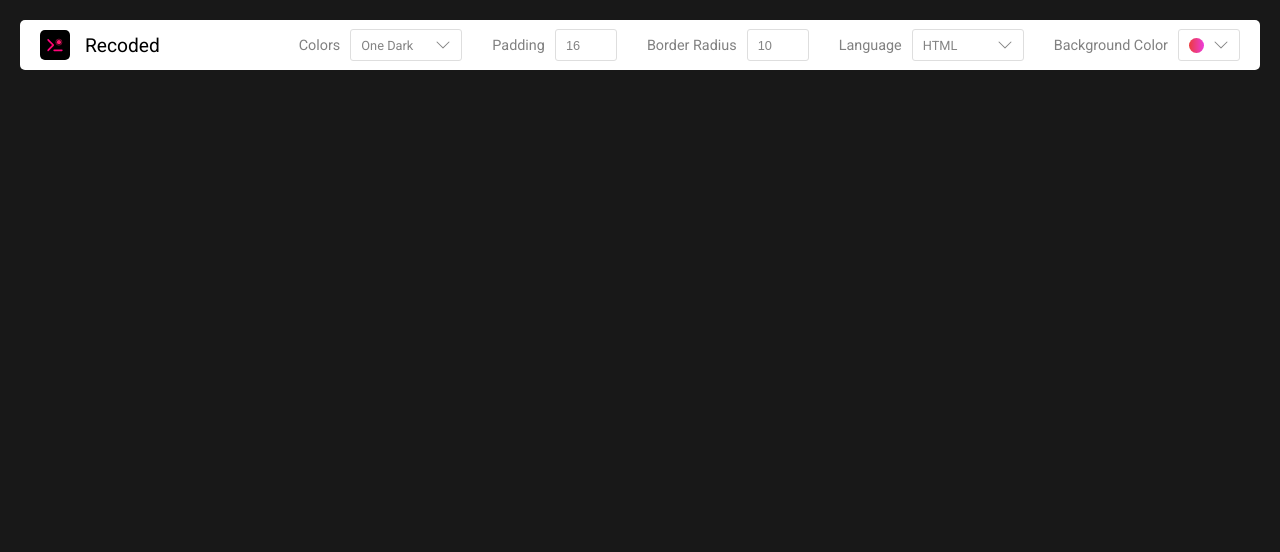
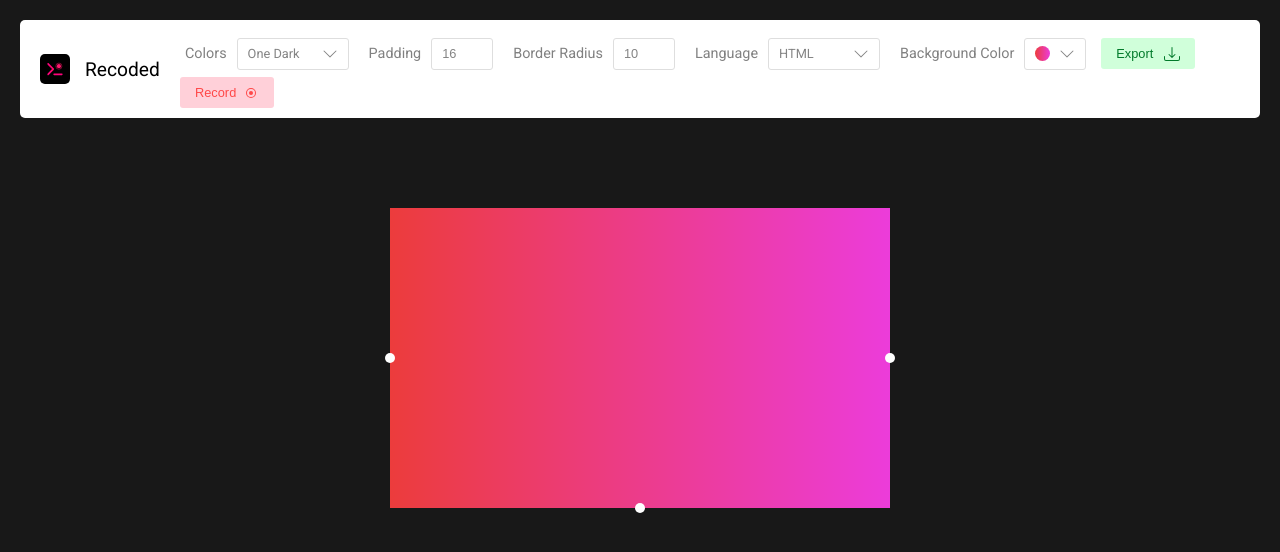
Before and after one commit to siddharthroy12/recoded, a React (Create React App) app: page / in a window 1280 px wide. Shown: the top 552 px of the page. Built offline with nearby package versions, Linux system fonts and the light colour scheme.

Commit message:
Background finished

```diff
--- a/package.json
+++ b/package.json
@@ -7,6 +7,7 @@
     "@testing-library/react": "^12.0.0",
     "@testing-library/user-event": "^13.2.1",
     "react": "^17.0.2",
+    "react-ace": "^9.5.0",
     "react-dom": "^17.0.2",
     "react-scripts": "5.0.0",
     "web-vitals": "^2.1.0"
--- a/src/App.js
+++ b/src/App.js
@@ -1,9 +1,33 @@
+import { useState } from 'react';
 import Header from './components/Header';
+import Background from './components/Background';
 
 function App() {
+  // use Redux? nah
+  const [padding, setPadding] = useState(16);
+  const [colors, setColors] = useState('One Dark');
+  const [language, setLanguage] = useState('HTML');
+  const [borderRadius, setBorderRadius] = useState(10);
+  const [backgroundColor, setBackgroundColor] = useState(1);
+
+  const onExport = () => {
+  }
+
+  const onRecord = () => {
+  }
+
   return (
     <>
-      <Header />
+      <Header
+        padding={padding} setPadding={setPadding}
+        colors={colors} setColors={setColors}
+        language={language} setLanguage={setLanguage}
+        borderRadius={borderRadius} setBorderRadius={setBorderRadius}
+        backgroundColor={backgroundColor} setBackgroundColor={setBackgroundColor}
+        onExport={onExport}
+        onRecord={onRecord}
+      />
+      <Background backgroundColor={backgroundColor} />
     </>
   );
 }
--- /dev/null
+++ b/src/components/Background/index.css
@@ -0,0 +1,55 @@
+.background {
+  width: 500px;
+  height: 300px;
+  margin: auto;
+  margin-top: 90px;
+  position: relative;
+  margin-bottom: 100px;
+}
+
+.resize-handle-left {
+  position: absolute;
+  left: 0;
+  top: 50%;
+  background-color: #ffffff;
+  width: 10px;
+  height: 10px;
+  border-radius: 50px;
+  transform: translate(-50%, -50%);
+  cursor: col-resize;
+  transition-duration: 300ms;
+}
+
+.resize-handle-right {
+  position: absolute;
+  right: 0;
+  top: 50%;
+  background-color: #ffffff;
+  width: 10px;
+  height: 10px;
+  border-radius: 50px;
+  transform: translate(50%, -50%);
+  cursor: col-resize;
+  transition-duration: 300ms;
+}
+
+.resize-handle-bottom {
+  position: absolute;
+  left: 50%;
+  bottom: 0;
+  background-color: #ffffff;
+  width: 10px;
+  height: 10px;
+  border-radius: 50px;
+  transform: translate(-50%, 50%);
+  cursor: row-resize;
+  transition-duration: 300ms;
+
+}
+
+.resize-handle-left:hover,
+.resize-handle-right:hover,
+.resize-handle-bottom:hover {
+  width: 15px;
+  height: 15px;
+}
--- /dev/null
+++ b/src/components/Background/index.js
@@ -0,0 +1,94 @@
+import { useEffect, useRef } from 'react';
+
+import './index.css';
+
+export default function Background({ backgroundColor }) {
+  const backgroundRef = useRef(null);
+  const handleRightRef = useRef(null);
+  const handleLeftRef = useRef(null);
+  const handleBottomRef = useRef(null);
+
+  useEffect(() => {
+    handleRightRef.current.addEventListener('mousedown', initResizeRight, false);
+    handleLeftRef.current.addEventListener('mousedown', initResizeLeft, false);
+    handleBottomRef.current.addEventListener('mousedown', initResizeBottom, false);
+
+    return () => {
+      handleRightRef.current.removeEventListener('mousedown', initResizeRight, false);
+      handleLeftRef.current.removeEventListener('mousedown', initResizeLeft, false);
+      handleBottomRef.current.removeEventListener('mousedown', initResizeBottom, false);
+    }
+  },[ initResizeRight, initResizeLeft, initResizeBottom]);
+
+  // I cannot avoid duplicate functions here
+  function initResizeRight() {
+    window.addEventListener('mousemove', resizeRight, false);
+    window.addEventListener('mouseup', stopResizeRight, false);
+  }
+
+  function resizeRight(e) {
+    const element = backgroundRef.current;
+    element.style.width = (e.clientX - element.offsetLeft) + 'px';
+
+    if (+(element.style.width.replace('px', '')) < 400) {
+      element.style.width = '400px';
+    }
+    if (+(element.style.width.replace('px', '')) > 800) {
+      element.style.width = '800px';
+    }
+  }
+
+  function stopResizeRight() {
+    window.removeEventListener('mousemove', resizeRight, false);
+    window.removeEventListener('mouseup', stopResizeRight, false);
+  }
+
+  function initResizeLeft() {
+    window.addEventListener('mousemove', resizeLeft, false);
+    window.addEventListener('mouseup', stopResizeLeft, false);
+  }
+
+  function resizeLeft(e) {
+    const element = backgroundRef.current;
+    element.style.width = ((window.innerWidth - e.clientX)  - element.offsetLeft) + 'px';
+
+    if (+(element.style.width.replace('px', '')) < 400) {
+      element.style.width = '400px';
+    }
+    if (+(element.style.width.replace('px', '')) > 800) {
+      element.style.width = '800px';
+    }
+  }
+
+  function stopResizeLeft() {
+    window.removeEventListener('mousemove', resizeLeft, false);
+    window.removeEventListener('mouseup', stopResizeLeft, false);
+  }
+
+  function initResizeBottom() {
+    window.addEventListener('mousemove', resizeBottom, false);
+    window.addEventListener('mouseup', stopResizeBottom, false);
+  }
+
+  function resizeBottom(e) {
+    const element = backgroundRef.current;
+    element.style.height = ((e.clientY + window.scrollY) - element.offsetTop) + 'px';
+    if (+(element.style.height.replace('px', '')) < 300) {
+      element.style.height = '300px';
+    }
+
+  }
+
+  function stopResizeBottom() {
+    window.removeEventListener('mousemove', resizeBottom, false);
+    window.removeEventListener('mouseup', stopResizeBottom, false);
+  }
+
+  return (
+    <div className={`background background-color-${backgroundColor}`} ref={backgroundRef}>
+      <div className="resize-handle-left" ref={handleLeftRef} />
+      <div className="resize-handle-right" ref={handleRightRef}/>
+      <div className="resize-handle-bottom" ref={handleBottomRef}/>
+    </div>
+  );
+}
--- /dev/null
+++ b/src/components/Header/Button/ExportIcon/index.js
@@ -0,0 +1,6 @@
+export default function ExportIcon() {
+  return (<svg xmlns="http://www.w3.org/2000/svg" width="16" height="16" fill="currentColor" viewBox="0 0 16 16">
+  <path d="M.5 9.9a.5.5 0 0 1 .5.5v2.5a1 1 0 0 0 1 1h12a1 1 0 0 0 1-1v-2.5a.5.5 0 0 1 1 0v2.5a2 2 0 0 1-2 2H2a2 2 0 0 1-2-2v-2.5a.5.5 0 0 1 .5-.5z"/>
+  <path d="M7.646 11.854a.5.5 0 0 0 .708 0l3-3a.5.5 0 0 0-.708-.708L8.5 10.293V1.5a.5.5 0 0 0-1 0v8.793L5.354 8.146a.5.5 0 1 0-.708.708l3 3z"/>
+</svg>);
+}
--- /dev/null
+++ b/src/components/Header/Button/RecordIcon/index.js
@@ -0,0 +1,6 @@
+export default function RecordIcon() {
+  return (<svg xmlns="http://www.w3.org/2000/svg" width="16" height="16" fill="currentColor" viewBox="0 0 16 16">
+  <path d="M8 12a4 4 0 1 1 0-8 4 4 0 0 1 0 8zm0 1A5 5 0 1 0 8 3a5 5 0 0 0 0 10z"/>
+  <path d="M10 8a2 2 0 1 1-4 0 2 2 0 0 1 4 0z"/>
+</svg>);
+}
--- /dev/null
+++ b/src/components/Header/Button/index.css
@@ -0,0 +1,23 @@
+.button {
+  height: 31px;
+  padding: 0 15px;
+  border: none;
+  font-size: 0.8em;
+  margin-left: 15px;
+  border-radius: 3px;
+  cursor: pointer;
+  display: flex;
+  align-items: center;
+  justify-content: space-between;
+  width: 94px;
+}
+
+.button.record {
+  color: #FF4848;
+  background-color: #FFD0D9;
+}
+
+.button.export {
+  color: #017A2A;
+  background-color: #D0FFDA;
+}
--- /dev/null
+++ b/src/components/Header/Button/index.js
@@ -0,0 +1,12 @@
+import RecordIcon from './RecordIcon';
+import ExportIcon from './ExportIcon';
+import './index.css';
+
+export default function Button({ children, type, onClick }) {
+  return(<button onClick={onClick} className={`button ${type}`}>
+    { children }
+    {type === 'record' ?
+      <RecordIcon /> : <ExportIcon />
+    }
+  </button>);
+}
--- a/src/components/Header/index.css
+++ b/src/components/Header/index.css
@@ -1,10 +1,9 @@
 .header {
   display: flex;
-  height: 50px;
   align-items: center;
   justify-content: space-between;
   background-color: var(--header-background);
-  padding: 0 20px;
+  padding: 10px 20px;
   margin: 20px;
   border-radius: 5px;
 }
@@ -12,6 +11,7 @@
 .header__part {
   display: flex;
   align-items: center;
+  flex-wrap: wrap;
 }
 
 .app-logo {
@@ -29,8 +29,10 @@
 
 .input-label {
   color: var(--option-name);
+  margin-top: 15px;
+  margin-bottom: 15px;
   margin-right: 10px;
-  margin-left: 30px;
+  margin-left: 20px;
   font-size: 0.9em;
 }
 
--- a/src/components/Header/index.js
+++ b/src/components/Header/index.js
@@ -1,7 +1,7 @@
-import { useState } from 'react';
 import NumberInput from './NumberInput';
 import BackgroundColorInput from './BackgroundColorInput';
 import SelectInput from './SelectInput';
+import Button from './Button';
 import './index.css';
 
 const colorsList = [
@@ -12,16 +12,13 @@ const colorsList = [
   'One Dark',
 ];
 
-export default function Header() {
-  const [padding, setPadding] = useState(16);
-  const [colors, setColors] = useState(colorsList[0]);
-  const [language, setLanguage] = useState('HTML');
-  const [borderRadius, setBorderRadius] = useState(10);
-  const [backgroundColor, setBackgroundColor] = useState(1);
-
+export default function Header({ padding, setPadding, colors, setColors,
+                                 language, setLanguage, borderRadius,
+                                 setBorderRadius, backgroundColor,
+                                 setBackgroundColor, onExport, onRecord }) {
   return (
     <header className="header">
-      <div className="header__part">
+      <div className="header__part" style={{ minWidth: '125px' }}>
         <img src="/app_logo.svg" alt="app logo" className="app-logo"/>
         <h1 className="app-name">Recoded</h1>
       </div>
@@ -31,6 +28,12 @@ export default function Header() {
         <NumberInput name="Border Radius" value={borderRadius} onChange={setBorderRadius} />
         <SelectInput name="Language" value={language} onChange={setLanguage} options={['HTML', 'CSS', 'JavaScript']} />
         <BackgroundColorInput value={backgroundColor} onChange={setBackgroundColor} />
+        <Button type="export" onClick={onExport}>
+          Export
+        </Button>
+        <Button type="record" onClick={onRecord}>
+          Record
+        </Button>
       </div>
     </header>
   );
```
Also changed, not shown: 1 other file (tests, documents, lock files or other folders).
